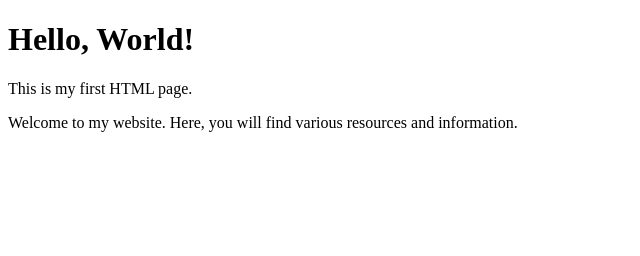
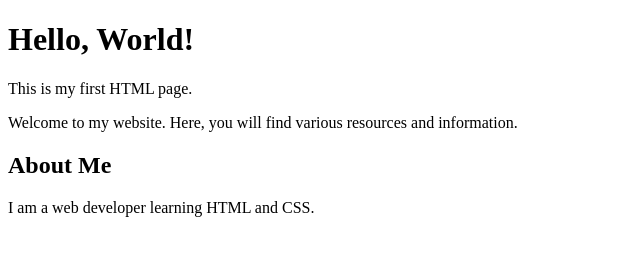
Before and after one commit to Guhan1943/mastering_git, a plain HTML site: page index.html in a window 1280 px wide. Shown: the whole page, without its empty margins (0-640 px from the left). Drawn offline with Linux system fonts and the light colour scheme.

Commit message:
remodify html

```diff
--- a/index.html
+++ b/index.html
@@ -9,5 +9,7 @@
     <h1>Hello, World!</h1>
     <p>This is my first HTML page.</p>
     <p>Welcome to my website. Here, you will find various resources and information.</p>
+    <h2>About Me</h2>
+    <p>I am a web developer learning HTML and CSS.</p>
 </body>
 </html>
```
